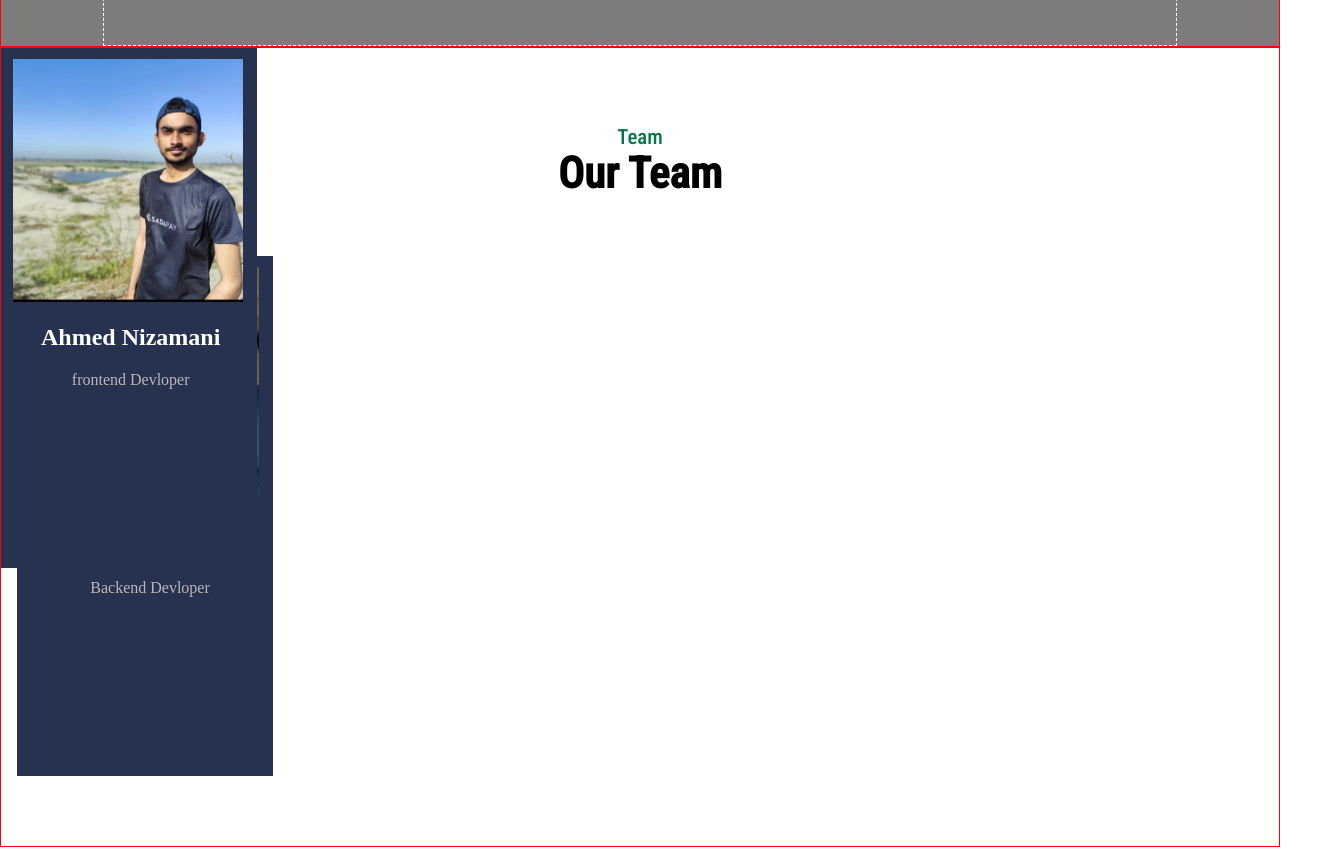
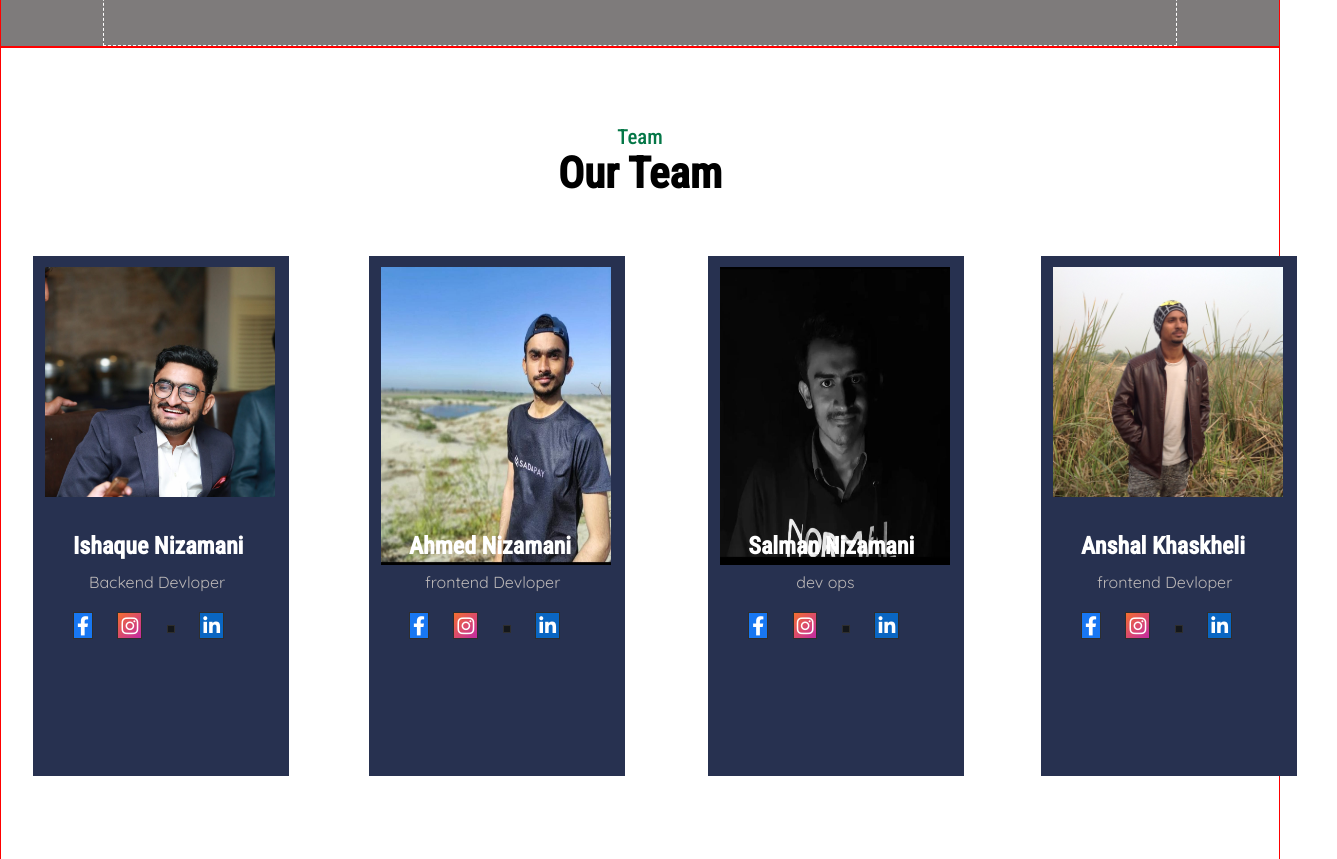
Before and after one commit to AIFist/aifistweb_old, a plain HTML site: page index.html in a window 1280 px wide. Shown: the part 2304-3163 px from the top of the page, 1337 px wide, since content can reach past the window. Drawn offline with nearby package versions, Linux system fonts and the light colour scheme; a web font is replaced by a local one.

Commit message:
enh: i have done team section

```diff
--- a/css/style.css
+++ b/css/style.css
@@ -308,7 +308,7 @@ team section
 */
 
 .our-team{
-    height: 100vh;
+    height: 110vh;
     position: relative;
     border: 1px solid red;
 }
@@ -350,32 +350,123 @@ team section
 }
 
 .our-team .ot-box .otb-names{
+    font-family: 'Roboto Condensed', sans-serif;
     top: 16rem;
     left: 2.5rem;
     position: absolute;
+    position: relative;
 }
 
 .our-team .ot-box .otb-names p{
     color: #bbb7b7;
     text-align: center;
+    font-family: 'Quicksand', sans-serif;
+    font-weight: 400;
+    top: 1.5rem;
+    left: 1rem;
+    position: absolute;
+}
+
+.our-team .ot-box .otb-names .ot-icons{
+    top: 5rem;
+    position: absolute;
+}
+
+.our-team .ot-box .otb-names #facebook{
+    margin-left: 1.rem;
+    font-size: 1.2em;
+    background-color: #1877f2;
+    padding: 3px;
+    border: 1px solid rgb(46, 46, 46);
+}
+
+.our-team .ot-box .otb-names #facebook:hover{
+    background-color: #60b2ff;
+    transition: 0.3s;
+    box-shadow: 3px 0 10px rgba(0, 0, 0, 0.3);
+    border: 1px solid #e2e1e1;
+}
+
+.our-team .ot-box .otb-names #instagram{
+    color: #fff;
+    margin-left: 1.3rem;
+    font-size: 1.2em;
+    background: linear-gradient(315deg, #c32aa3, #f46f30);
+    padding: 3px;
+    border: 1px solid rgb(46, 46, 46);
+}
+
+.our-team .ot-box .otb-names #instagram:hover{
+    background: linear-gradient(315deg, #ff84e4, #ff8d58);
+    transition: 0.3s;
+    box-shadow: 3px 0 10px rgba(0, 0, 0, 0.3);
+    border: 1px solid #e2e1e1;
+}
+
+.our-team .ot-box .otb-names #twitter{
+    font-size: 1.2em;
+    margin-left: 1.3rem;
+    background-color: #14171a;
+    padding: 3px;
+    border: 1px solid rgb(46, 46, 46);
+}
+
+.our-team .ot-box .otb-names #twitter:hover{
+    background-color: #3f4246;
+    transition: 0.3s;
+    box-shadow: 3px 0 10px rgba(0, 0, 0, 0.3);
+    border: 1px solid #e2e1e1;
+}
+
+.our-team .ot-box .otb-names #linkdin{
+    font-size: 1.2em;
+    margin-left: 1.3rem;
+    background-color:  #0a66c2;
+    padding: 3px;
+    border: 1px solid rgb(46, 46, 46);
+}
+
+.our-team .ot-box .otb-names #linkdin:hover{
+    background-color: #60b2ff;
+    transition: 0.3s;
+    box-shadow: 3px 0 10px rgba(0, 0, 0, 0.3);
+    border: 1px solid #e2e1e1;
 }
 
 .our-team .ot-box1{
     top: 13rem;
-    left: 1rem;
+    left: 2rem;
     position: absolute;
 }
 
 .our-team .ot-box2{
+    top: 13rem;
+    left: 65rem;
     position: absolute;
 }
 
 .our-team .ot-box3{
+    top: 13rem;
+    left: 44.2rem;
     position: absolute;
 }
 
+.our-team .ot-box3 img{
+    height: 37.2vh;
+}
+
+.our-team .ot-box3 p{
+   margin-left: 2rem;
+}
+
 .our-team .ot-box4{
+    top: 13rem;
+    left: 23rem;
     position: absolute;
+}
+
+.our-team .ot-box4 img{
+    height: 37.2vh;
 }
 
 /*
--- a/index.html
+++ b/index.html
@@ -110,20 +110,38 @@
                   <div class="otb-names">
                      <h2 class="ot-heading">Ishaque Nizamani</h2>
                      <p>Backend Devloper</p>
+                     <div class="ot-icons">
+                        <i class="fa-brands fa-facebook-f" id="facebook"></i>
+                        <i class="fa-brands fa-instagram" id="instagram"></i>
+                        <i class="fa-brands fa-x-twitter" id="twitter"></i>
+                        <i class="fa-brands fa-linkedin-in" id="linkdin"></i>
+                     </div>
                   </div>
                </div>
                <div class="ot-box2 ot-box">
-                  <img src="/image/team2.jpeg" alt="">
+                  <img src="/image/team2.JPG" alt="">
                   <div class="otb-names">
                      <h2>Anshal Khaskheli</h2>
                      <p>frontend Devloper</p>
+                     <div class="ot-icons">
+                        <i class="fa-brands fa-facebook-f" id="facebook"></i>
+                        <i class="fa-brands fa-instagram" id="instagram"></i>
+                        <i class="fa-brands fa-x-twitter" id="twitter"></i>
+                        <i class="fa-brands fa-linkedin-in" id="linkdin"></i>
+                     </div>
                   </div>
                </div>
                <div class="ot-box3 ot-box">
                   <img src="/image/team3.jpeg" alt="">
                   <div class="otb-names">
                      <h2>Salman Nizamani</h2>
-                     <p>devop</p>
+                     <p>dev ops</p>
+                     <div class="ot-icons">
+                        <i class="fa-brands fa-facebook-f" id="facebook"></i>
+                        <i class="fa-brands fa-instagram" id="instagram"></i>
+                        <i class="fa-brands fa-x-twitter" id="twitter"></i>
+                        <i class="fa-brands fa-linkedin-in" id="linkdin"></i>
+                     </div>
                   </div>
                </div>
                <div class="ot-box4 ot-box">
@@ -131,6 +149,12 @@
                   <div class="otb-names">
                      <h2>Ahmed Nizamani</h2>
                      <p>frontend Devloper</p>
+                     <div class="ot-icons">
+                        <i class="fa-brands fa-facebook-f" id="facebook"></i>
+                        <i class="fa-brands fa-instagram" id="instagram"></i>
+                        <i class="fa-brands fa-x-twitter" id="twitter"></i>
+                        <i class="fa-brands fa-linkedin-in" id="linkdin"></i>
+                     </div>
                   </div>
                </div>
           </div>
```
Also changed, not shown: image/team2.JPG (added), image/team2.jpeg (deleted).
